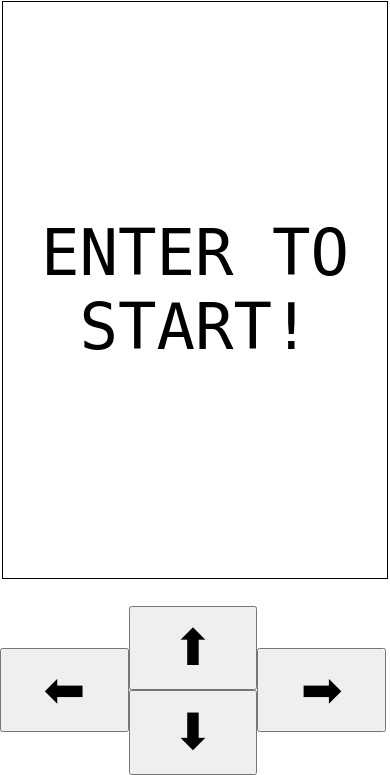
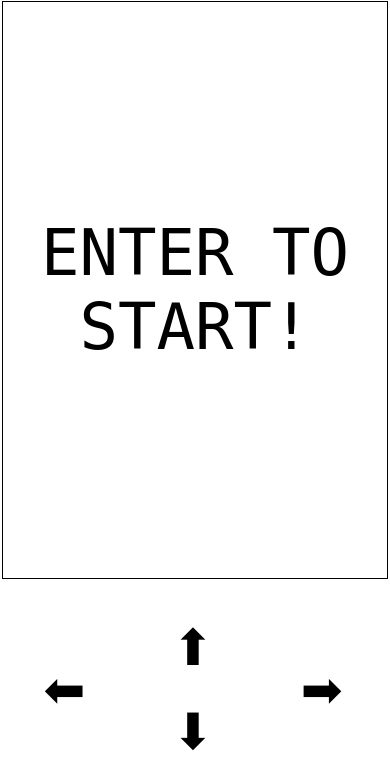
Before and after one commit to JBBDC/snake-game, a plain HTML site: page index.html in a window 390 px wide. Shown: the part 75-850 px from the top of the page. Drawn offline with Linux system fonts and the light colour scheme.

Commit message:
fix mobile version

```diff
--- a/index.html
+++ b/index.html
@@ -59,6 +59,9 @@
     #up, #down, #left, #right {
         font-size: 50px;
         height: 10vh;
+        display: flex;
+        align-items: center;
+        justify-content: center;
     }
     #up, #down {
         width: 100%;
@@ -84,12 +87,12 @@
         <button id="start-btn">ENTER TO START!</button>
     </div>
     <div class="controls">
-        <button id="left">&#11013;</button>
+        <div id="left">&#11013;</div>
         <div class="middle-wrapper">
-            <button id="up">&#11014;</button>
-            <button id="down">&#11015;</button>
+            <div id="up">&#11014;</div>
+            <div id="down">&#11015;</div>
         </div>
-        <button id="right">&#10145;</button>
+        <div id="right">&#10145;</div>
     </div>
 </div>
 <script>
```
